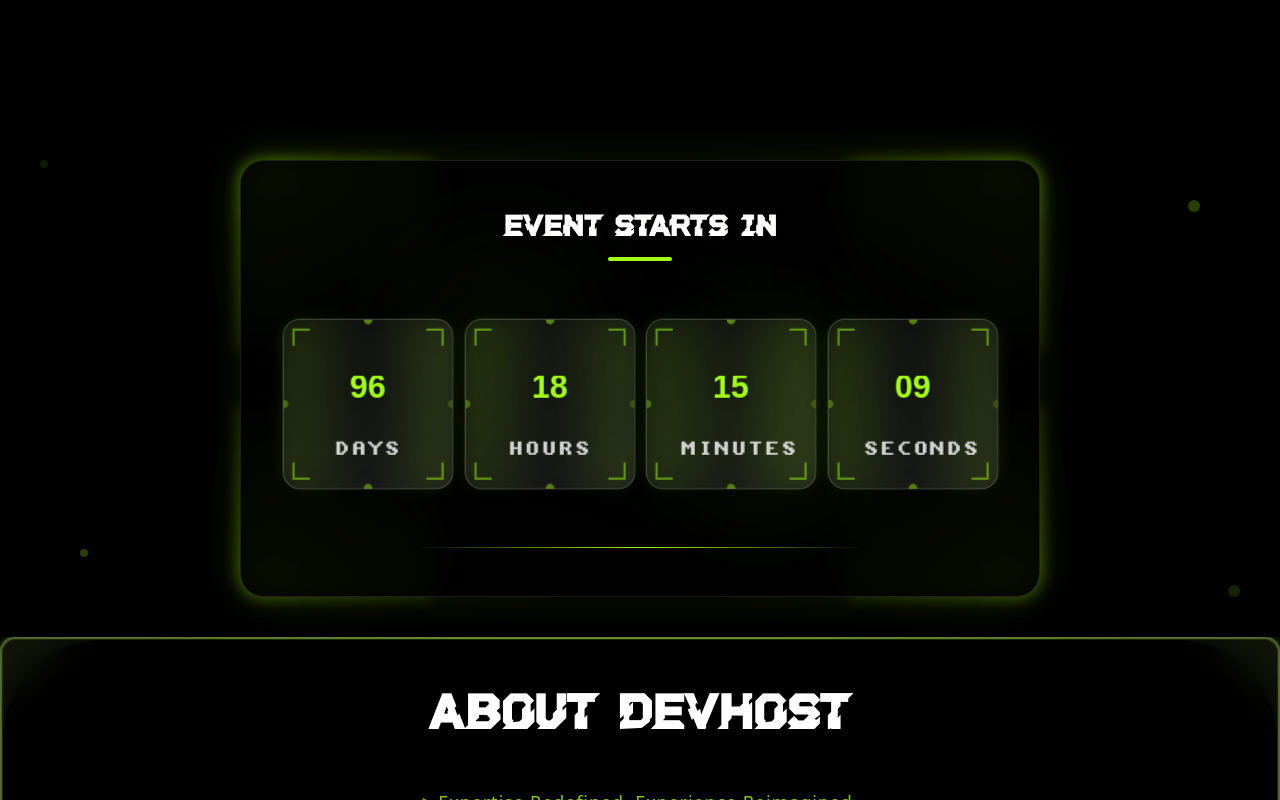
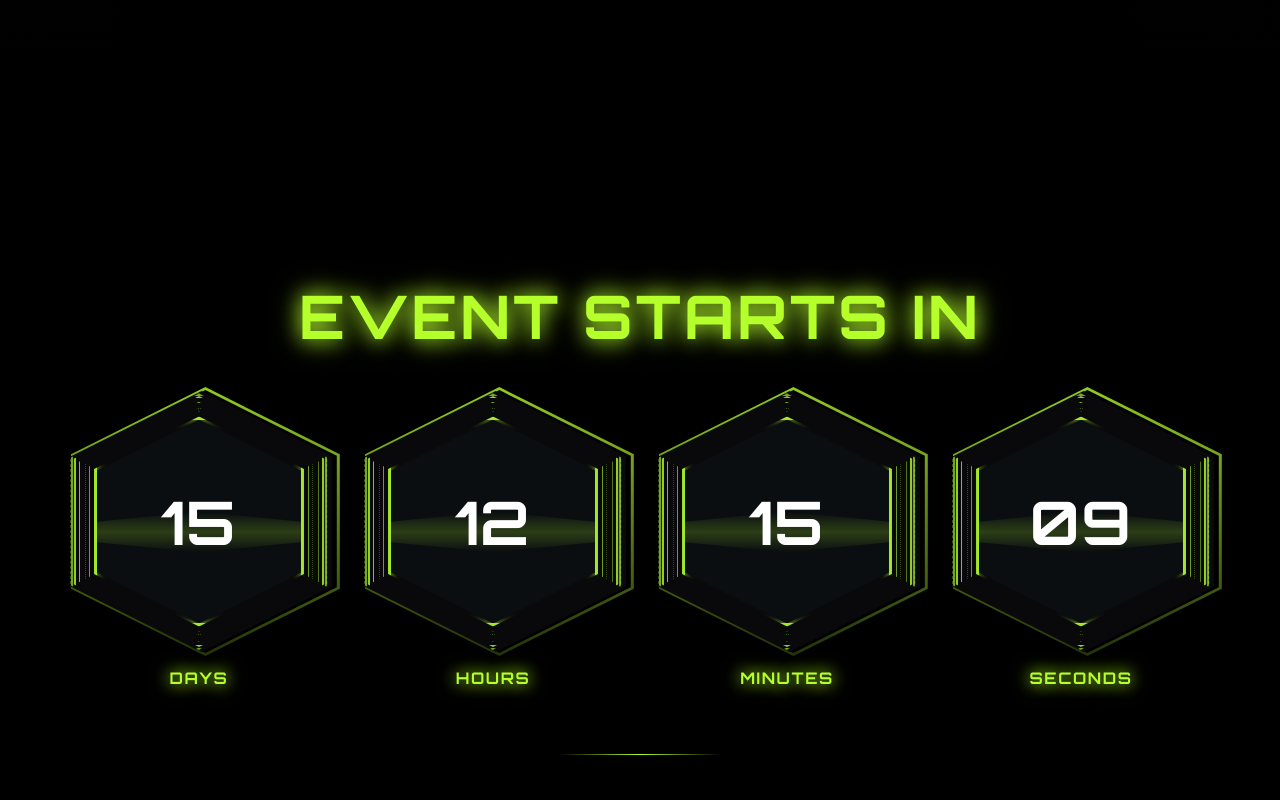
Before and after one commit to josvita0323/devhost-2025, a Next.js app: page / in a window 1280 px wide. Shown: the part 1480-2280 px from the top of the page. Built offline with nearby package versions, Linux system fonts and the light colour scheme.

Commit message:
Add new countdown component

```diff
--- a/components/Counter.tsx
+++ b/components/Counter.tsx
@@ -1,315 +1,355 @@
 "use client";
 
-import { AnimatePresence, motion, useInView } from "framer-motion";
-import { useEffect, useRef, useState } from "react";
+import { useEffect, useState } from "react";
+import { AnimatePresence, motion } from "framer-motion";
+import { Orbitron } from "next/font/google";
 
-const COUNTDOWN_FROM = "11/9/2025 8:00:00";
-
-const SECOND = 1000;
-const MINUTE = SECOND * 60;
-const HOUR = MINUTE * 60;
-const DAY = HOUR * 24;
-
-const Counter = () => {
-  const intervalRef = useRef<ReturnType<typeof setInterval> | null>(null);
-  const containerRef = useRef<HTMLDivElement>(null);
-  const isInView = useInView(containerRef, {
-    once: false,
-    margin: "-50px",
-    amount: 0.2,
+const orbitron = Orbitron({
+  subsets: ["latin"],
+  weight: ["400", "500", "600", "700", "800", "900"],
+  display: "swap",
 });
 
-  const [remaining, setRemaining] = useState({
-    days: 0,
-    hours: 0,
-    minutes: 0,
-    seconds: 0,
-  });
+const TARGET_DATE = "2025-08-20T02:00:00";
+
+const NEON_GREEN = "#B5FF2B";
+const NEON_GREEN_SHADOW = "rgba(181, 255, 43, 0.5)";
+
+function getTimeLeft() {
+  if (typeof window === "undefined") {
+    const serverNow = new Date();
+    const target = new Date(TARGET_DATE);
+    const diff = target.getTime() - serverNow.getTime();
+
+    if (diff <= 0) {
+      return { days: 0, hours: 0, minutes: 0, seconds: 0 };
+    }
+
+    const days = Math.floor(diff / (1000 * 60 * 60 * 24));
+    return { days, hours: 0, minutes: 0, seconds: 0 };
+  }
+
+  const now = new Date();
+  const target = new Date(TARGET_DATE);
+  const diff = target.getTime() - now.getTime();
+
+  if (diff <= 0) {
+    return { days: 0, hours: 0, minutes: 0, seconds: 0 };
+  }
+
+  const days = Math.floor(diff / (1000 * 60 * 60 * 24));
+  const hours = Math.floor((diff / (1000 * 60 * 60)) % 24);
+  const minutes = Math.floor((diff / 1000 / 60) % 60);
+  const seconds = Math.floor((diff / 1000) % 60);
+
+  return { days, hours, minutes, seconds };
+}
+
+function CountdownHexagon({
+  value,
+  label,
+  delay = 0,
+}: {
+  value: number;
+  label: string;
+  delay?: number;
+}) {
+  const hexPath =
+    "polygon(50% 0%, 100% 25%, 100% 75%, 50% 100%, 0% 75%, 0% 25%)";
+
+  return (
+    <motion.div
+      initial={{ opacity: 0, y: 20 }}
+      animate={{ opacity: 1, y: 0 }}
+      transition={{ duration: 0.6, delay }}
+      className="flex flex-col items-center justify-center"
+    >
+      <div className="relative h-[120px] w-[120px] sm:h-36 sm:w-36 md:h-44 md:w-44 lg:h-56 lg:w-56 xl:h-64 xl:w-64">
+        <div
+          className="absolute inset-0 m-auto h-[105%] w-[105%] bg-gradient-to-b from-[#B5FF2Bcc] to-[#B5FF2B33]"
+          style={{
+            clipPath: hexPath,
+            padding: "3px",
+          }}
+        >
+          <div
+            className="h-full w-full bg-black"
+            style={{ clipPath: hexPath }}
+          ></div>
+        </div>
+
+        <div
+          className="absolute inset-0 m-auto h-[102%] w-[102%] bg-zinc-950"
+          style={{
+            clipPath: hexPath,
+          }}
+        ></div>
+
+        <motion.div
+          className="absolute inset-0 h-full w-full"
+          style={{
+            clipPath: hexPath,
+            boxShadow: `0 0 15px ${NEON_GREEN_SHADOW}, 0 0 30px ${NEON_GREEN_SHADOW}`,
+          }}
+          animate={{
+            boxShadow: [
+              `0 0 10px ${NEON_GREEN}66, 0 0 20px ${NEON_GREEN}4d, 0 0 30px ${NEON_GREEN}33`,
+              `0 0 20px ${NEON_GREEN}cc, 0 0 40px ${NEON_GREEN}99, 0 0 60px ${NEON_GREEN}66`,
+              `0 0 10px ${NEON_GREEN}66, 0 0 20px ${NEON_GREEN}4d, 0 0 30px ${NEON_GREEN}33`,
+            ],
+            scale: [1, 1.03, 1],
+          }}
+          transition={{
+            duration: 4,
+            ease: "easeInOut",
+            repeat: Infinity,
+          }}
+        />
+
+        <motion.div
+          className="absolute inset-0 m-auto h-[98%] w-[98%]"
+          style={{
+            clipPath: hexPath,
+            border: `2px solid ${NEON_GREEN}`,
+          }}
+          animate={{
+            borderColor: [
+              `${NEON_GREEN}cc`,
+              `${NEON_GREEN}cc`,
+              `${NEON_GREEN}33`,
+              `${NEON_GREEN}e5`,
+              `${NEON_GREEN}80`,
+              `${NEON_GREEN}cc`,
+            ],
+            boxShadow: [
+              `0 0 15px ${NEON_GREEN}80`,
+              `0 0 15px ${NEON_GREEN}80`,
+              `0 0 20px ${NEON_GREEN}e5`,
+              `0 0 20px ${NEON_GREEN}4d`,
+              `0 0 15px ${NEON_GREEN}b3`,
+              `0 0 15px ${NEON_GREEN}80`,
+            ],
+          }}
+          transition={{
+            duration: 12,
+            times: [0, 0.9, 0.92, 0.94, 0.96, 1],
+            repeat: Infinity,
+          }}
+        />
+
+        <motion.div
+          className="absolute inset-0 m-auto h-[99%] w-[99%] opacity-40"
+          style={{
+            clipPath: hexPath,
+            border: `1px dashed ${NEON_GREEN}`,
+          }}
+          animate={{ scale: [1, 1.02, 1] }}
+          transition={{
+            duration: 5,
+            ease: "easeInOut",
+            repeat: Infinity,
+          }}
+        />
+
+        <motion.div
+          className="absolute inset-0 h-full w-full opacity-70"
+          style={{
+            clipPath: hexPath,
+            border: `2px solid ${NEON_GREEN}`,
+          }}
+          animate={{
+            borderColor: [`${NEON_GREEN}b3`, NEON_GREEN, `${NEON_GREEN}b3`],
+          }}
+          transition={{
+            duration: 3,
+            ease: "easeInOut",
+            repeat: Infinity,
+          }}
+        />
+
+        <motion.div
+          className="absolute inset-0 m-auto h-[92%] w-[92%] opacity-80"
+          style={{
+            clipPath: hexPath,
+            border: `1px solid ${NEON_GREEN}`,
+          }}
+          animate={{ scale: [1, 1.02, 1] }}
+          transition={{
+            duration: 5,
+            ease: "easeInOut",
+            repeat: Infinity,
+          }}
+        />
+
+        <div
+          className="absolute inset-0 m-auto h-[89%] w-[89%] opacity-30"
+          style={{
+            clipPath: hexPath,
+            border: `1px dotted ${NEON_GREEN}`,
+          }}
+        />
+
+        <div
+          className="absolute inset-0 m-auto h-[86%] w-[86%] opacity-60"
+          style={{
+            clipPath: hexPath,
+            border: `1px solid ${NEON_GREEN}`,
+          }}
+        />
+
+        <motion.div
+          className="absolute inset-0 m-auto h-[82%] w-[82%]"
+          style={{
+            clipPath: hexPath,
+            border: `3px solid ${NEON_GREEN}`,
+            boxShadow: `0 0 15px ${NEON_GREEN}e5, inset 0 0 8px ${NEON_GREEN}b3`,
+          }}
+          animate={{
+            borderColor: [`${NEON_GREEN}b3`, NEON_GREEN, `${NEON_GREEN}b3`],
+          }}
+          transition={{
+            duration: 3,
+            ease: "easeInOut",
+            repeat: Infinity,
+          }}
+        >
+          <div
+            className="absolute inset-0 -z-10 bg-[#0a0e11]"
+            style={{
+              clipPath: hexPath,
+            }}
+          />
+
+          <motion.div
+            className="absolute inset-0 h-[20%] bg-gradient-to-b from-transparent via-[#B5FF2B33] to-transparent"
+            style={{
+              clipPath: hexPath,
+            }}
+            animate={{ y: [-200, 200] }}
+            transition={{
+              duration: 4,
+              ease: "linear",
+              repeat: Infinity,
+            }}
+          />
+
+          <AnimatePresence mode="wait">
+            <motion.div
+              key={value}
+              initial={{ opacity: 0, scale: 0.95 }}
+              animate={{ opacity: 1, scale: 1 }}
+              exit={{ opacity: 0, scale: 0.95 }}
+              transition={{ duration: 0.2 }}
+              className={`${orbitron.className} absolute inset-0 flex items-center justify-center text-2xl font-bold -tracking-tight text-white sm:text-3xl md:text-4xl lg:text-5xl xl:text-6xl`}
+            >
+              {String(value).padStart(2, "0")}
+            </motion.div>
+          </AnimatePresence>
+        </motion.div>
+      </div>
+
+      {label && (
+        <motion.div
+          initial={{ opacity: 0, y: 10 }}
+          animate={{ opacity: 1, y: 0 }}
+          transition={{ duration: 0.5, delay: delay + 0.3 }}
+          className={`${orbitron.className} mt-1 text-[10px] font-bold tracking-widest sm:mt-2 sm:text-xs md:mt-3 md:text-sm lg:mt-4 lg:text-base`}
+          style={{ color: NEON_GREEN }}
+        >
+          <motion.span
+            animate={{
+              textShadow: [
+                `0 0 8px ${NEON_GREEN}b3`,
+                `0 0 15px ${NEON_GREEN}e5, 0 0 20px ${NEON_GREEN}99`,
+                `0 0 8px ${NEON_GREEN}b3`,
+              ],
+            }}
+            transition={{
+              duration: 3,
+              ease: "easeInOut",
+              repeat: Infinity,
+            }}
+          >
+            {label}
+          </motion.span>
+        </motion.div>
+      )}
+    </motion.div>
+  );
+}
+
+export default function Counter() {
+  const [timeLeft, setTimeLeft] = useState(getTimeLeft());
+  const [isClient, setIsClient] = useState(false);
 
   useEffect(() => {
-    intervalRef.current = setInterval(handleCountdown, 1000);
-
-    return () => clearInterval(intervalRef.current || undefined);
+    setIsClient(true);
   }, []);
 
-  const handleCountdown = () => {
-    const end = new Date(COUNTDOWN_FROM);
-    const now = new Date();
-    const distance = +end - +now;
+  useEffect(() => {
+    const timer = setInterval(() => {
+      setTimeLeft(getTimeLeft());
+    }, 1000);
 
-    const days = Math.floor(distance / DAY);
-    const hours = Math.floor((distance % DAY) / HOUR);
-    const minutes = Math.floor((distance % HOUR) / MINUTE);
-    const seconds = Math.floor((distance % MINUTE) / SECOND);
-
-    setRemaining({
-      days: Math.max(0, days),
-      hours: Math.max(0, hours),
-      minutes: Math.max(0, minutes),
-      seconds: Math.max(0, seconds),
-    });
-  };
+    return () => clearInterval(timer);
+  }, []);
 
   return (
-    <div ref={containerRef} className="relative overflow-hidden py-10">
-      {/* Background particles that animate on visit */}
-      <motion.div
-        className="absolute inset-0 pointer-events-none"
-        initial={{ opacity: 0 }}
-        animate={isInView ? { opacity: 1 } : { opacity: 0 }}
-        transition={{ duration: 2, delay: 0.5 }}
+    <div className="flex min-h-screen flex-col items-center justify-center overflow-hidden bg-black px-1 py-6 sm:px-2 sm:py-8 md:px-4 md:py-10 lg:py-12">
+      <motion.h2
+        initial={{ opacity: 0, y: -20 }}
+        animate={{ opacity: 1, y: 0 }}
+        transition={{ duration: 0.8, delay: 0.2 }}
+        className={`${orbitron.className} mb-4 px-1 text-center text-3xl font-bold tracking-wider sm:mb-6 sm:px-2 sm:text-4xl md:mb-8 md:text-5xl lg:mb-12 lg:text-6xl`}
+        style={{ color: NEON_GREEN }}
       >
-        <div className="bg-primary/20 absolute top-10 left-10 h-2 w-2 rounded-full animate-pulse" />
-        <div className="bg-primary/30 absolute top-20 right-20 h-3 w-3 rounded-full animate-pulse [animation-delay:0.5s]" />
-        <div className="bg-primary/25 absolute bottom-20 left-20 h-2 w-2 rounded-full animate-pulse [animation-delay:1s]" />
-        <div className="bg-primary/20 absolute bottom-10 right-10 h-3 w-3 rounded-full animate-pulse [animation-delay:1.5s]" />
-        <div className="bg-primary/35 absolute top-1/2 left-1/4 h-1 w-1 rounded-full animate-pulse [animation-delay:2s]" />
-        <div className="bg-primary/25 absolute top-1/3 right-1/3 h-2 w-2 rounded-full animate-pulse [animation-delay:2.5s]" />
-      </motion.div>
-
-      <motion.div
-        className="relative mx-auto max-w-4xl px-12"
-        initial={{ opacity: 0, scale: 0.3, y: 150, rotateX: -30 }}
-        animate={
-          isInView ? { opacity: 1, scale: 1, y: 0, rotateX: 0 } : { opacity: 0, scale: 0.3, y: 150, rotateX: -30 }
-        }
+        <motion.span
+          animate={{
+            textShadow: [
+              `0 0 10px ${NEON_GREEN}80`,
+              `0 0 20px ${NEON_GREEN}e5, 0 0 30px ${NEON_GREEN}99`,
+              `0 0 10px ${NEON_GREEN}80`,
+            ],
+          }}
           transition={{
-          type: "spring",
-          stiffness: 400,
-          damping: 25,
-          duration: 1.2,
-          ease: "easeOut"
+            duration: 3,
+            ease: "easeInOut",
+            repeat: Infinity,
           }}
         >
-        <motion.div
-          className="group relative"
-          initial={{ opacity: 0, rotateX: -45, scale: 0.7, y: 100 }}
-          animate={
-            isInView ? { opacity: 1, rotateX: 0, scale: 1, y: 0 } : { opacity: 0, rotateX: -45, scale: 0.7, y: 100 }
-          }
-          transition={{
-            type: "spring",
-            stiffness: 600,
-            damping: 20,
-            duration: 1.4,
-            delay: 0.3,
-            ease: "easeOut"
-          }}
-        >
-          <div className="from-primary/50 via-primary/20 absolute top-0 left-0 h-48 w-48 rounded-tl-3xl bg-gradient-to-br to-transparent blur-sm" />
-          <div className="from-primary/50 via-primary/20 absolute top-0 right-0 h-48 w-48 rounded-tr-3xl bg-gradient-to-bl to-transparent blur-sm" />
-          <div className="from-primary/50 via-primary/20 absolute bottom-0 left-0 h-48 w-48 rounded-bl-3xl bg-gradient-to-tr to-transparent blur-sm" />
-          <div className="from-primary/50 via-primary/20 absolute right-0 bottom-0 h-48 w-48 rounded-br-3xl bg-gradient-to-tl to-transparent blur-sm" />
+          EVENT STARTS IN
+        </motion.span>
+      </motion.h2>
 
-          <div className="from-primary/10 to-primary/10 absolute inset-0 rounded-3xl bg-gradient-to-r via-transparent blur-xl" />
-          <div className="from-primary/10 to-primary/10 absolute inset-0 rounded-3xl bg-gradient-to-b via-transparent blur-xl" />
-
-          <div className="relative rounded-3xl border border-white/10 bg-gradient-to-b from-black/90 via-black/95 to-black/90 p-8 shadow-2xl backdrop-blur-md md:p-12">
-            <div className="bg-primary/15 absolute top-1/4 left-1/4 h-32 w-32 animate-pulse rounded-full blur-3xl" />
-            <div className="bg-primary/10 absolute right-1/4 bottom-1/4 h-40 w-40 animate-pulse rounded-full blur-3xl [animation-delay:1s]" />
-
-            <div className="relative z-10">
-              <motion.div
-                initial={{ opacity: 0, y: -120, scale: 0.5 }}
-                animate={
-                  isInView ? { opacity: 1, y: 0, scale: 1 } : { opacity: 0, y: -120, scale: 0.5 }
-                }
-                transition={{
-                  type: "spring",
-                  stiffness: 500,
-                  damping: 25,
-                  duration: 1.2,
-                  delay: 0.6,
-                  ease: "easeOut"
-                }}
-                className="mb-16 text-center"
-              >
-                <h2 className="font-dystopian mb-2 text-2xl font-bold text-white uppercase md:text-4xl">
-                  Event Starts In
-                </h2>
-                <motion.div
-                  className="bg-primary mx-auto h-1 w-16 rounded-full"
-                  initial={{ scaleX: 0, opacity: 0 }}
-                  animate={isInView ? { scaleX: 1, opacity: 1 } : { scaleX: 0, opacity: 0 }}
-                  transition={{
-                    type: "spring",
-                    stiffness: 800,
-                    damping: 30,
-                    duration: 1,
-                    delay: 1.0,
-                    ease: "easeOut"
-                  }}
+      <div className="mx-auto grid max-w-6xl grid-cols-2 gap-4 px-2 sm:gap-6 md:gap-8 lg:grid-cols-4 lg:gap-10">
+        <CountdownHexagon value={timeLeft.days} label="DAYS" delay={0.3} />
+        {isClient && (
+          <>
+            <CountdownHexagon
+              value={timeLeft.hours}
+              label="HOURS"
+              delay={0.5}
             />
-              </motion.div>
-
-              <motion.div
-                initial={{ opacity: 0, y: 150, scale: 0.8 }}
-                animate={
-                  isInView ? { opacity: 1, y: 0, scale: 1 } : { opacity: 0, y: 150, scale: 0.8 }
-                }
-                transition={{
-                  type: "spring",
-                  stiffness: 400,
-                  damping: 20,
-                  duration: 1.5,
-                  delay: 0.8,
-                  ease: "easeOut"
-                }}
-                className="grid grid-cols-4 gap-6"
-                whileHover={{ scale: 1.02 }}
-              >
-                <CountdownItem
-                  num={remaining.days}
-                  text="days"
-                  delay={0.8}
-                  isInView={isInView}
-                  bounce={true}
+            <CountdownHexagon
+              value={timeLeft.minutes}
+              label="MINUTES"
+              delay={0.7}
             />
-                <CountdownItem
-                  num={remaining.hours}
-                  text="hours"
-                  delay={1.0}
-                  isInView={isInView}
-                  bounce={true}
+            <CountdownHexagon
+              value={timeLeft.seconds}
+              label="SECONDS"
+              delay={0.9}
             />
-                <CountdownItem
-                  num={remaining.minutes}
-                  text="minutes"
-                  delay={1.2}
-                  isInView={isInView}
-                  bounce={true}
-                />
-                <CountdownItem
-                  num={remaining.seconds}
-                  text="seconds"
-                  delay={1.4}
-                  isInView={isInView}
-                  bounce={true}
-                />
-              </motion.div>
+          </>
+        )}
+      </div>
 
       <motion.div
         initial={{ opacity: 0, scaleX: 0 }}
-                animate={
-                  isInView
-                    ? { opacity: 1, scaleX: 1 }
-                    : { opacity: 0, scaleX: 0 }
-                }
-                transition={{ duration: 1, delay: 1.6, ease: "easeOut" }}
-                className="via-primary mx-auto mt-16 h-px w-full max-w-md bg-gradient-to-r from-transparent to-transparent"
-              />
-
-              {/* Welcome pulse effect */}
-              <motion.div
-                initial={{ opacity: 0, scale: 0 }}
-                animate={isInView ? { opacity: [0, 0.8, 0], scale: [0, 2, 4] } : { opacity: 0, scale: 0 }}
-                transition={{ duration: 3, delay: 2, ease: "easeOut" }}
-                className="bg-primary/20 pointer-events-none absolute inset-0 rounded-full blur-3xl"
+        animate={{ opacity: 1, scaleX: 1 }}
+        transition={{ duration: 1, delay: 1.5 }}
+        className="mt-8 h-[1px] w-32 bg-gradient-to-r from-transparent via-[#B5FF2B] to-transparent opacity-70 sm:mt-12 sm:w-40 md:mt-16"
       />
     </div>
-          </div>
-        </motion.div>
-      </motion.div>
-    </div>
   );
-};
-
-const CountdownItem = ({
-  num,
-  text,
-  delay,
-  isInView,
-  bounce = false,
-}: {
-  num: number;
-  text: string;
-  delay: number;
-  isInView: boolean;
-  bounce?: boolean;
-}) => {
-  return (
-    <motion.div
-      initial={{ opacity: 0, y: 120, scale: 0.5, rotate: -15, rotateY: -45 }}
-      animate={
-        isInView
-          ? { opacity: 1, y: 0, scale: 1.08, rotate: 0, rotateY: 0 }
-          : { opacity: 0, y: 120, scale: 0.5, rotate: -15, rotateY: -45 }
 }
-      transition={{
-        type: "spring",
-        stiffness: 900,
-        damping: 18,
-        mass: 0.7,
-        delay,
-      }}
-      className="group relative"
-    >
-      <div className="from-primary/50 via-primary/20 to-primary/50 absolute inset-[-3px] animate-spin rounded-2xl bg-gradient-to-r p-[2px] opacity-0 transition-opacity duration-300 [animation-duration:8s] group-hover:opacity-100">
-        <div className="h-full w-full rounded-2xl bg-black/80" />
-      </div>
-
-      <div className="from-primary/30 to-primary/30 absolute inset-[2px] animate-pulse rounded-2xl bg-gradient-to-r via-transparent opacity-0 blur-sm transition-opacity duration-300 group-hover:opacity-100" />
-
-      <div className="hover:border-primary/50 group-hover:shadow-primary/20 relative z-10 rounded-2xl border border-white/20 bg-gradient-to-br from-white/5 to-white/10 p-5 backdrop-blur-md transition-all duration-300 group-hover:scale-105 group-hover:shadow-2xl md:p-8 overflow-hidden aspect-square flex flex-col justify-center">
-        <div className="from-primary/10 absolute inset-0 rounded-2xl bg-gradient-to-br to-transparent opacity-0 transition-opacity duration-300 group-hover:opacity-100" />
-
-        <div className="border-primary/0 group-hover:border-primary/30 absolute inset-0 rounded-2xl border-2 transition-all duration-500 group-hover:animate-pulse" />
-
-        <div className="relative z-10 text-center">
-          <div className="relative flex h-16 items-center justify-center overflow-hidden md:h-20">
-            <AnimatePresence mode="popLayout">
-              <motion.span
-                key={num}
-                initial={{
-                  y: "100%",
-                  opacity: 0,
-                  scale: 0.8,
-                }}
-                animate={{
-                  y: "0%",
-                  opacity: 1,
-                  scale: 1,
-                }}
-                exit={{
-                  y: "-100%",
-                  opacity: 0,
-                  scale: 0.8,
-                }}
-                transition={{
-                  type: "spring",
-                  stiffness: 200,
-                  damping: 20,
-                  duration: 0.6,
-                }}
-                className="font-dystopian text-primary absolute inset-0 flex items-center justify-center text-xl font-bold drop-shadow-lg md:text-2xl lg:text-3xl"
-              >
-                {num.toString().padStart(2, "0")}
-              </motion.span>
-            </AnimatePresence>
-          </div>
-
-          <motion.span
-            initial={{ opacity: 0 }}
-            animate={{ opacity: 1 }}
-            transition={{ delay: delay + 0.3 }}
-            className="font-amiga mt-1 block text-xs font-medium tracking-widest text-white/80 uppercase md:text-sm"
-          >
-            {text}
-          </motion.span>
-        </div>
-
-        <div className="border-primary/50 group-hover:border-primary absolute top-2 left-2 h-4 w-4 border-t-2 border-l-2 transition-all duration-300 group-hover:top-1 group-hover:left-1 group-hover:h-6 group-hover:w-6" />
-        <div className="border-primary/50 group-hover:border-primary absolute top-2 right-2 h-4 w-4 border-t-2 border-r-2 transition-all duration-300 group-hover:top-1 group-hover:right-1 group-hover:h-6 group-hover:w-6" />
-        <div className="border-primary/50 group-hover:border-primary absolute bottom-2 left-2 h-4 w-4 border-b-2 border-l-2 transition-all duration-300 group-hover:bottom-1 group-hover:left-1 group-hover:h-6 group-hover:w-6" />
-        <div className="border-primary/50 group-hover:border-primary absolute right-2 bottom-2 h-4 w-4 border-r-2 border-b-2 transition-all duration-300 group-hover:right-1 group-hover:bottom-1 group-hover:h-6 group-hover:w-6" />
-
-        <div className="bg-primary absolute top-0 left-1/2 h-2 w-2 -translate-x-1/2 -translate-y-1/2 animate-pulse rounded-full opacity-0 transition-opacity duration-300 group-hover:opacity-100" />
-        <div className="bg-primary absolute bottom-0 left-1/2 h-2 w-2 -translate-x-1/2 translate-y-1/2 animate-pulse rounded-full opacity-0 transition-opacity duration-300 [animation-delay:150ms] group-hover:opacity-100" />
-        <div className="bg-primary absolute top-1/2 left-0 h-2 w-2 -translate-x-1/2 -translate-y-1/2 animate-pulse rounded-full opacity-0 transition-opacity duration-300 [animation-delay:300ms] group-hover:opacity-100" />
-        <div className="bg-primary absolute top-1/2 right-0 h-2 w-2 translate-x-1/2 -translate-y-1/2 animate-pulse rounded-full opacity-0 transition-opacity duration-300 [animation-delay:500ms] group-hover:opacity-100" />
-      </div>
-    </motion.div>
-  );
-};
-
-export default Counter;
```
Lines whose indentation alone changed are shown as unchanged.
